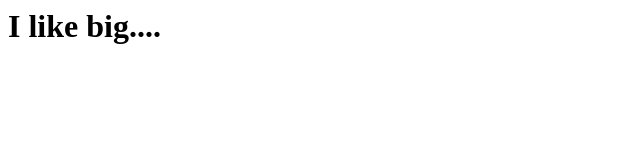
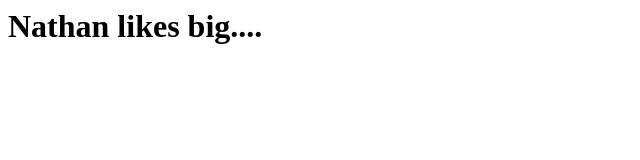
Before and after one commit to CakeBatter/Art3870-W17, a plain HTML site: page index.html in a window 1280 px wide. Shown: the whole page, without its empty margins (0-640 px from the left). Drawn offline with Linux system fonts and the light colour scheme.

Commit message:
Update index.html

```diff
--- a/index.html
+++ b/index.html
@@ -3,6 +3,6 @@
 <title> Butt </title>
 </head>
 <body>
-<h1>I like big....</h1>
+<h1>Nathan likes big....</h1>
 </body>
 </html>
```
